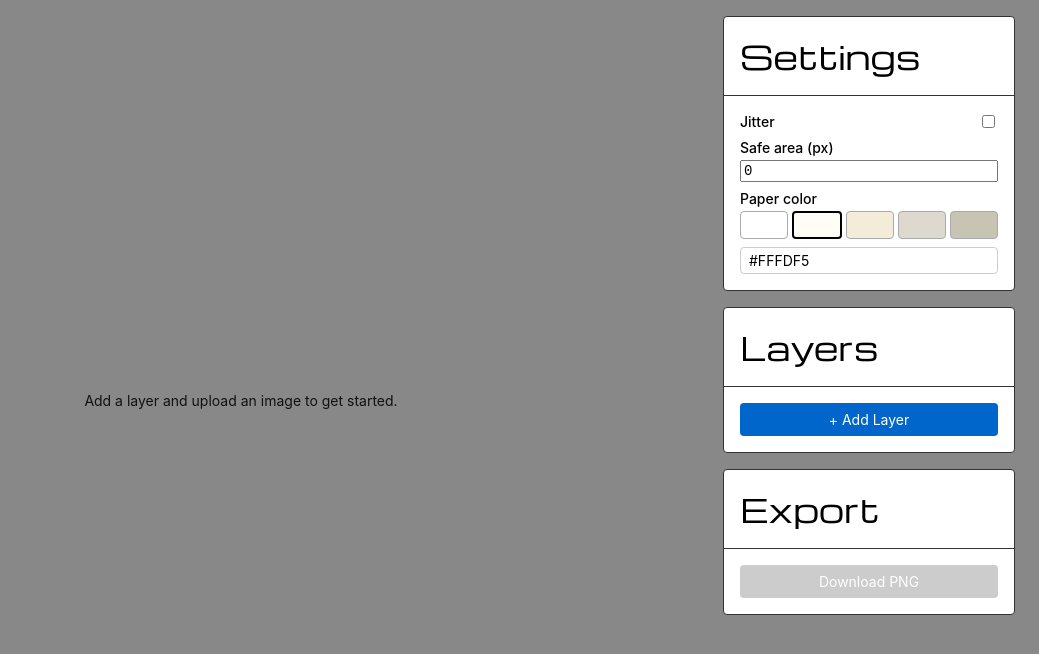
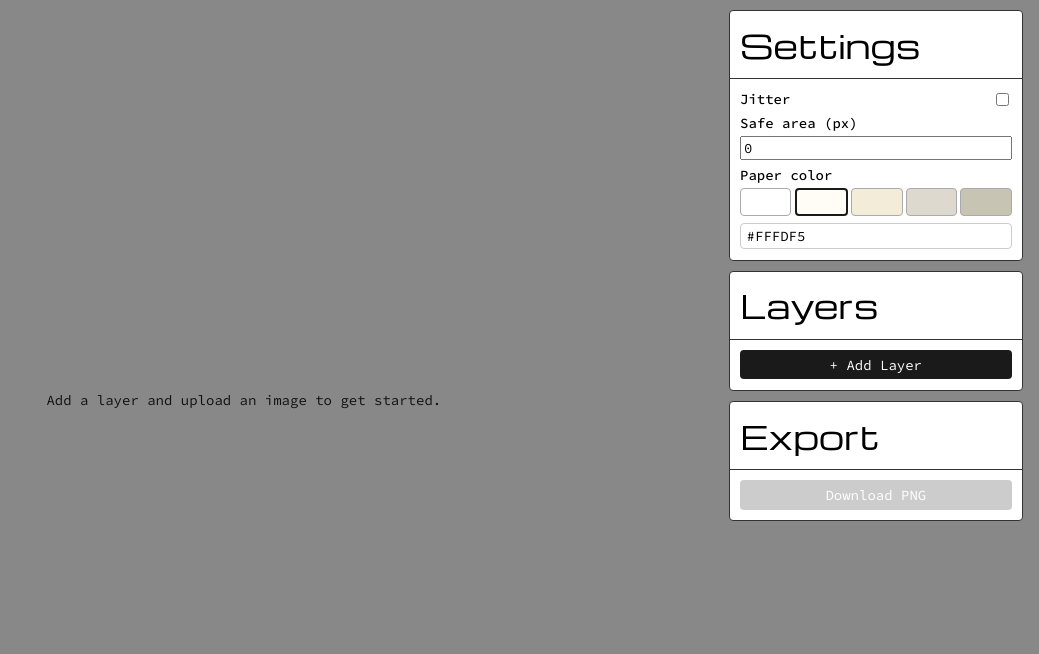
Before and after one commit to jackbush/riso, a React (Vite) app: page / in a window 1280 px wide. Shown: the top 654 px of the page, without its empty margins (241-1280 px from the left). Built offline with nearby package versions, Linux system fonts and the light colour scheme.

Commit message:
design tweaks

```diff
--- a/index.html
+++ b/index.html
@@ -5,7 +5,7 @@
         <link rel="icon" type="image/svg+xml" href="/vite.svg" />
         <link rel="preconnect" href="https://fonts.googleapis.com" />
         <link rel="preconnect" href="https://fonts.gstatic.com" crossorigin />
-        <link href="https://fonts.googleapis.com/css2?family=Michroma&display=swap" rel="stylesheet" />
+        <link href="https://fonts.googleapis.com/css2?family=Michroma&family=Source+Code+Pro:wght@400;500&display=swap" rel="stylesheet" />
         <meta name="viewport" content="width=device-width, initial-scale=1.0" />
         <title>RISO</title>
     </head>
--- a/src/index.css
+++ b/src/index.css
@@ -2,14 +2,14 @@
   --color-bg: #ffffff;
   --color-fg: #000000;
   --color-border: #cccccc;
-  --color-accent: #0066cc;
-  --spacing-xs: 0.25rem;
-  --spacing-sm: 0.5rem;
-  --spacing-md: 1rem;
-  --spacing-lg: 1.5rem;
-  --spacing-xl: 2rem;
+  --color-accent: #1a1a1a;
+  --spacing-xs: 0.2rem;
+  --spacing-sm: 0.35rem;
+  --spacing-md: 0.65rem;
+  --spacing-lg: 1rem;
+  --spacing-xl: 1.4rem;
   --border-radius: 4px;
-  --font-family: -apple-system, BlinkMacSystemFont, 'Segoe UI', Roboto, sans-serif;
+  --font-family: 'Source Code Pro', monospace;
 }
 
 * {
@@ -198,11 +198,11 @@ button {
 }
 
 button:hover {
-  background-color: #0052a3;
+  background-color: #333333;
 }
 
 button:active {
-  background-color: #003d7a;
+  background-color: #444444;
 }
 
 button:disabled {
@@ -269,7 +269,7 @@ button:disabled {
 
 .layer-remove-btn:hover {
   background: none;
-  color: #cc0000;
+  color: var(--color-accent);
 }
 
 .opacity-slider {
@@ -308,7 +308,7 @@ button:disabled {
 }
 
 .paper-preset-swatch--active {
-  border: 2px solid #000;
+  border: 2px solid var(--color-accent);
   border-radius: var(--border-radius);
 }
 
@@ -318,7 +318,7 @@ button:disabled {
 
 .config-hex-input {
   flex: 1;
-  font-family: monospace;
+  font-family: inherit;
   font-size: 0.875rem;
 }
 
@@ -355,11 +355,6 @@ button:disabled {
 
 .export-btn {
   width: 100%;
-  background-color: #1a1a1a;
-}
-
-.export-btn:hover {
-  background-color: #333;
 }
 
 /* Preview pane empty state */
```
